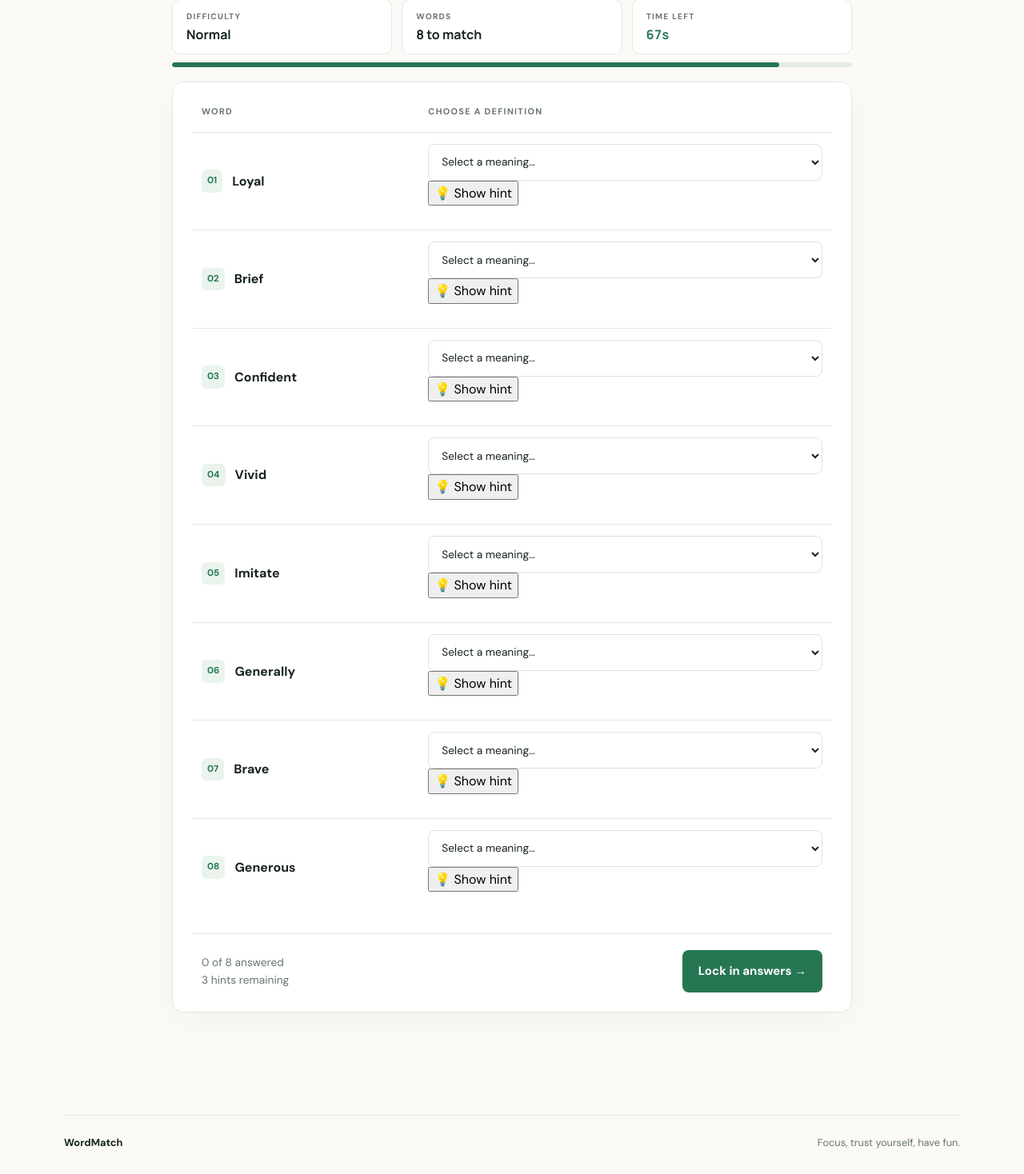
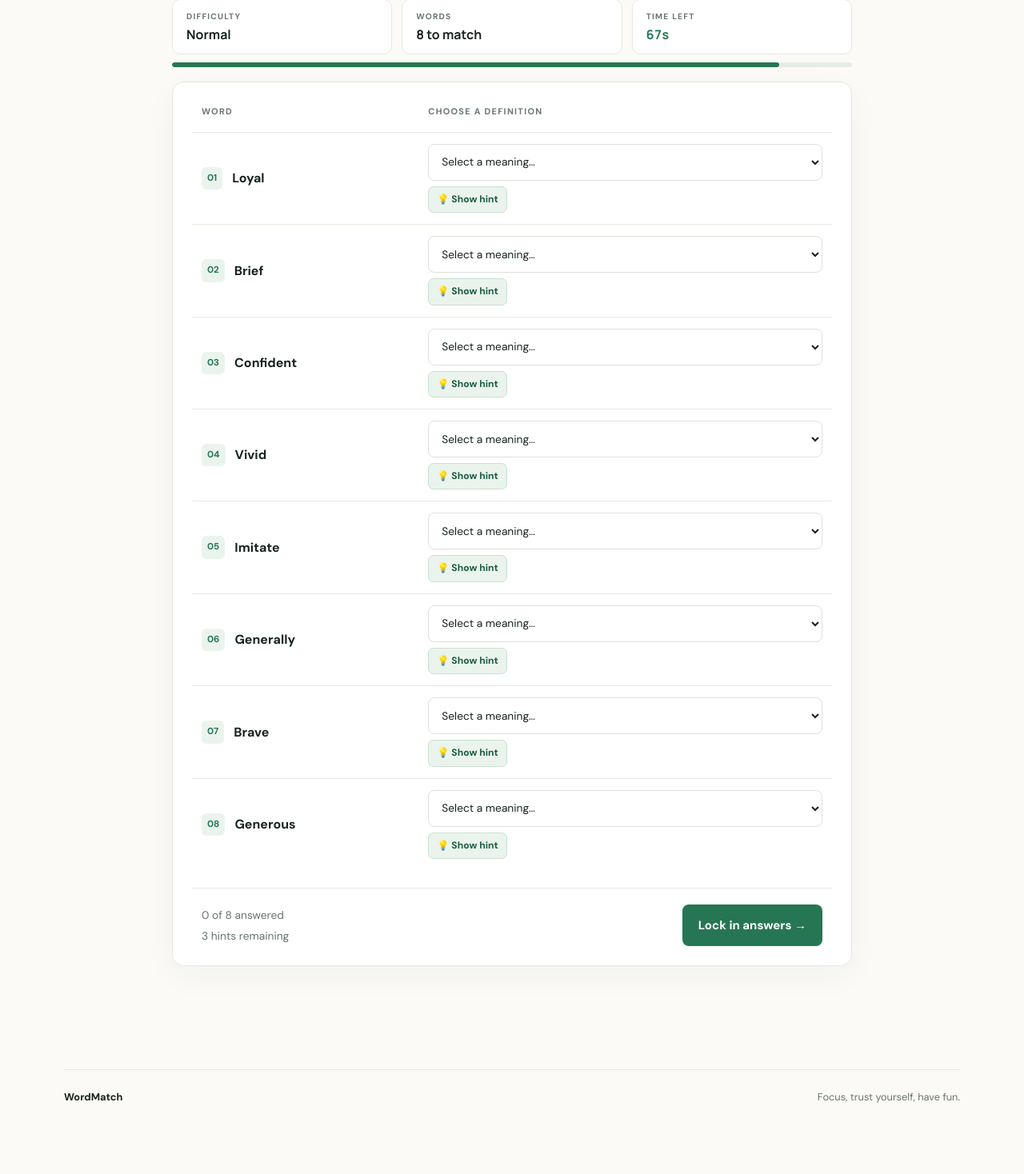
Before and after one commit to ugochi74/word-matching, a Flask app: page /game in a window 1280 px wide. Shown: the part 355-1823 px from the top of the page at 80% size. After the commit the page ends 1734 px from the top, so only its background shows below. Run offline with Flask 3, Linux system fonts and the light colour scheme.

Commit message:
Style WordMatch hint controls

```diff
--- a/static/css/style.css
+++ b/static/css/style.css
@@ -37,3 +37,15 @@
 .result-stats strong{font:700 .9rem 'Manrope',sans-serif;overflow-wrap:anywhere}
 .record-message{min-height:1.4em;margin:0 0 16px;color:var(--green);font-size:.9rem;font-weight:700}
 @media(max-width:760px){.game-choice-form{grid-template-columns:1fr;padding:18px}.game-choice-form .button{width:100%}.result-stats{grid-template-columns:repeat(2,minmax(0,1fr));gap:8px}.result-stats>div{padding:11px 9px}.result-stats strong{font-size:.82rem}}
+
+
+/* Limited hint system */
+.answer-area{display:grid;gap:7px;min-width:0}
+.hint-controls{display:flex;align-items:center;gap:10px;flex-wrap:wrap}
+.hint-button{border:1px solid #c9e0ce;background:var(--mint);color:var(--green-dark);border-radius:7px;padding:6px 10px;font-size:.76rem;font-weight:700;cursor:pointer}
+.hint-button:hover:not(:disabled){background:#dcefe0}
+.hint-button:disabled{opacity:.55;cursor:not-allowed}
+.hint-text{margin:0;color:var(--green-dark);font-size:.8rem;line-height:1.45}
+.form-progress{display:grid;gap:4px}
+.form-progress p{margin:0}
+@media(max-width:760px){.hint-controls{align-items:flex-start;flex-direction:column;gap:5px}}
```
